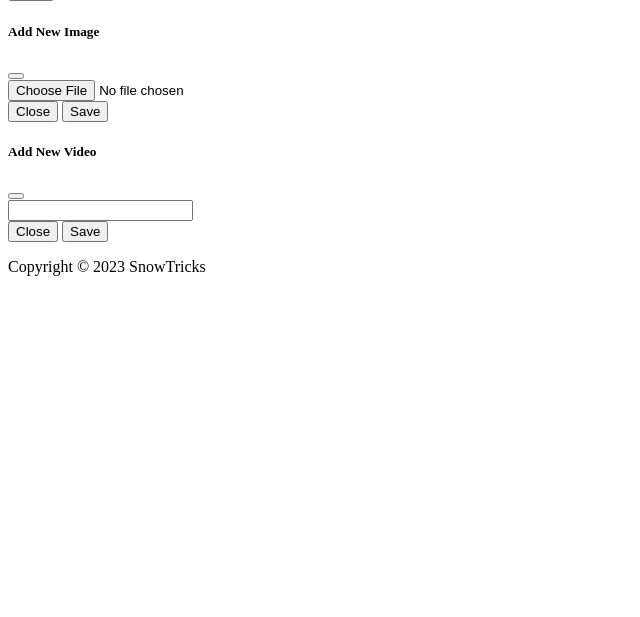
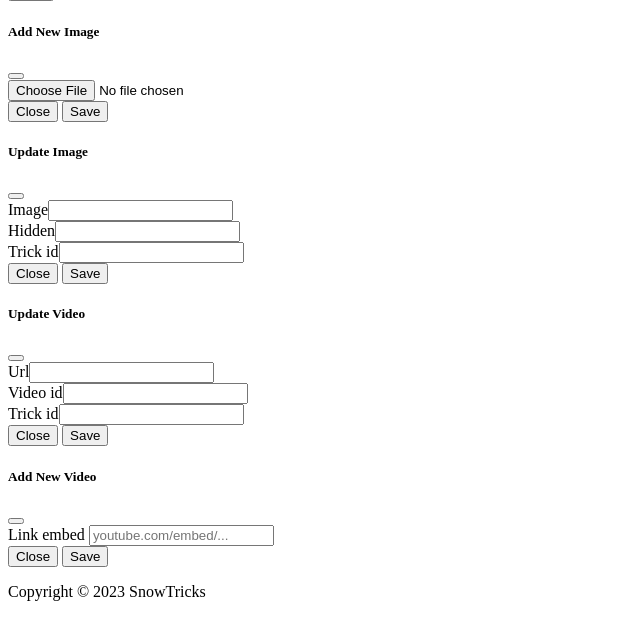
Before and after one commit to PavelKlimovich/SnowTricks, a Symfony app: template templates/edit.html.twig in a window 1280 px wide. Shown: the part 378-995 px from the top of the page, without its empty margins (0-640 px from the left). Before the commit the page ends 654 px from the top, so only its background shows below. Run offline with Twig, Linux system fonts and the light colour scheme; the template is opened without the code that fills it, so the values that code supplies are empty; form fields are guessed from the names that the template uses; some libraries are stand-ins or nearby versions.

Commit message:
snowtricks-011: Add CRUD to Image and Video entities.

```diff
--- a/templates/edit.html.twig
+++ b/templates/edit.html.twig
@@ -57,6 +57,10 @@
                                     <div class="card card-cover overflow-hidden text-bg-dark shadow-lg" style='background-image: url("{{ asset('/uploads/'~image.url) }}" );'>
                                         <div class="d-flex justify-content-end flex-column p-2 pb-3 text-white text-shadow-1"></div>
                                     </div>
+                                    <div class="text-end m-2">
+                                        <small class="p-3 icon"><a href="" onclick="addImageId('{{ image.id }}','{{ trick.id }}')" data-bs-toggle="modal" data-bs-target="#imageUploadModal"><i class="fa-solid fa-pencil"></i></a></small>
+                                        <small class="p-1 icon"><a href="{{ path('image_delete', {image: image.id})}}" data-delete data-token="{{ csrf_token('delete' ~ image.id )}}" class="link"><i class="fa-solid fa-trash"></i></a></small>
+                                    </div>
                                 </div>
                             {% endif %}
                         {% endfor %}
@@ -70,6 +74,10 @@
                             {% if video.url %}
                                 <div class="col-6 p-2">
                                     <iframe width="100%" height="250"  src="{{ video.url }}" title="YouTube video player" frameborder="0" allow="accelerometer; autoplay; clipboard-write; encrypted-media; gyroscope; picture-in-picture" allowfullscreen></iframe>
+                                    <div class="text-end">
+                                        <small class="p-3 icon"><a href="" onclick="addVideoId('{{ video.id }}','{{ trick.id }}')"  data-bs-toggle="modal" data-bs-target="#videoUploadModal"><i class="fa-solid fa-pencil"></i></a></small>
+                                        <small class="p-1 icon"><a href="{{ path('video_delete', {video: video.id})}}" data-delete data-token="{{ csrf_token('delete' ~ video.id )}}" class="link"><i class="fa-solid fa-trash"></i></a></small>
+                                    </div>
                                 </div>
                             {% endif %}
                         {% endfor %}
@@ -115,6 +123,56 @@
         </div>
     </div>
 
+    <!-- Image Update Modal -->
+    <div class="modal fade" id="imageUploadModal" data-bs-backdrop="static" data-bs-keyboard="false" tabindex="-1" aria-labelledby="staticBackdropLabel" aria-hidden="true">
+        <div class="modal-dialog">
+            <div class="modal-content">
+                <div class="modal-header">
+                    <h5 class="modal-title" id="staticBackdropLabel">Update Image</h5>
+                    <button type="button" class="btn-close" data-bs-dismiss="modal" aria-label="Close"></button>
+                </div>
+                {{ form_start(ImageEditForm) }}
+                <div class="modal-body">
+                    <div class="col-12">
+                        {{ form_row(ImageEditForm.image) }}
+                        {{ form_row(ImageEditForm.hidden) }}
+                        {{ form_row(ImageEditForm.trick_id) }}
+                    </div>
+                </div>
+                <div class="modal-footer">
+                    <button type="button" class="btn btn-secondary" data-bs-dismiss="modal">Close</button>
+                    <button type="submit" class="btn btn-primary" data-bs-dismiss="modal">Save</button>
+                </div>
+                {{ form_end(ImageEditForm) }}
+            </div>
+        </div>
+    </div>
+
+    <!-- Video Update Modal -->
+    <div class="modal fade" id="videoUploadModal" data-bs-backdrop="static" data-bs-keyboard="false" tabindex="-1" aria-labelledby="staticBackdropLabel" aria-hidden="true">
+        <div class="modal-dialog">
+            <div class="modal-content">
+                <div class="modal-header">
+                    <h5 class="modal-title" id="staticBackdropLabel">Update Video</h5>
+                    <button type="button" class="btn-close" data-bs-dismiss="modal" aria-label="Close"></button>
+                </div>
+                {{ form_start(VideoEditForm) }}
+                <div class="modal-body">
+                    <div class="col-12">
+                        {{ form_row(VideoEditForm.url) }}
+                        {{ form_row(VideoEditForm.video_id) }}
+                        {{ form_row(VideoEditForm.trick_id) }}
+                    </div>
+                </div>
+                <div class="modal-footer">
+                    <button type="button" class="btn btn-secondary" data-bs-dismiss="modal">Close</button>
+                    <button type="submit" class="btn btn-primary" data-bs-dismiss="modal">Save</button>
+                </div>
+                {{ form_end(VideoEditForm) }}
+            </div>
+        </div>
+    </div>
+
     <!-- Video Modal -->
     <div class="modal fade" id="videoModal" data-bs-backdrop="static" data-bs-keyboard="false" tabindex="-1" aria-labelledby="staticBackdropLabel" aria-hidden="true">
         <div class="modal-dialog">
@@ -126,7 +184,8 @@
                 <div class="modal-body">
                     <form name="videoInput" method="post" action>
                         <div class="col-12">
-                            <input type="text" id="videoInput" name="videoInput" >
+                            <label for="">Link embed </label>
+                            <input type="text" id="videoInput" name="videoInput" placeholder="youtube.com/embed/...">
                         </div>
                     </form>
                 </div>
@@ -173,6 +232,16 @@
         }
     });
 
+    function addImageId(image_id, trick_id) {
+        document.getElementById('image_edit_form_hidden').value = image_id;
+        document.getElementById('image_edit_form_trick_id').value = trick_id;
+    }
+
+    function addVideoId(video_id, trick_id) {
+        document.getElementById('video_edit_form_video_id').value = video_id;
+        document.getElementById('video_edit_form_trick_id').value = trick_id;
+    }
+
     function saveImage() {
         var inputFile = document.getElementById('documento');
         var file = inputFile.files[0];
--- a/templates/media/image_list.html.twig
+++ b/templates/media/image_list.html.twig
@@ -3,5 +3,9 @@
         <div class="card card-cover overflow-hidden text-bg-dark shadow-lg" style='background-image: url("{{ asset('/uploads/'~image.url) }}" );'>
             <div class="d-flex justify-content-end flex-column p-2 pb-3 text-white text-shadow-1"></div>
         </div>
+        <div class="text-end">
+            <small class="p-3 icon"><a href="" onclick="addImageId('{{ image.id }}','{{ image.trick.id }}')" data-bs-toggle="modal" data-bs-target="#imageUploadModal"><i class="fa-solid fa-pencil"></i></a></small>
+            <small class="p-1 icon"><a href="{{ path('image_delete', {image: image.id})}}" data-delete data-token="{{ csrf_token('delete' ~ image.id )}}" class="link"><i class="fa-solid fa-trash"></i></a></small>
+        </div>
     </div>
 {% endif %}
--- a/templates/media/video_list.html.twig
+++ b/templates/media/video_list.html.twig
@@ -1,5 +1,9 @@
 {% if video is defined %}
     <div class="col-6 p-2">
         <iframe width="100%" height="250"  src="{{ video.url }}" title="YouTube video player" frameborder="0" allow="accelerometer; autoplay; clipboard-write; encrypted-media; gyroscope; picture-in-picture" allowfullscreen></iframe>
+        <div class="text-end">
+            <small class="p-3 icon"><a href="" onclick="addVideoId('{{ video.id }}','{{ video.trick.id }}')"  data-bs-toggle="modal" data-bs-target="#videoUploadModal"><i class="fa-solid fa-pencil"></i></a></small>
+            <small class="p-1 icon"><a href="{{ path('video_delete', {video: video.id})}}" data-delete data-token="{{ csrf_token('delete' ~ video.id )}}" class="link"><i class="fa-solid fa-trash"></i></a></small>
+        </div>
     </div>
 {% endif %}
```
Also changed, not shown: src/Controller/TrickController.php (+12 -0 lines), src/Controller/VideoController.php (+32 -0 lines), src/Form/ImageEditForm.php (added, +50 -0 lines), src/Form/VideoEditForm.php (added, +45 -0 lines).
